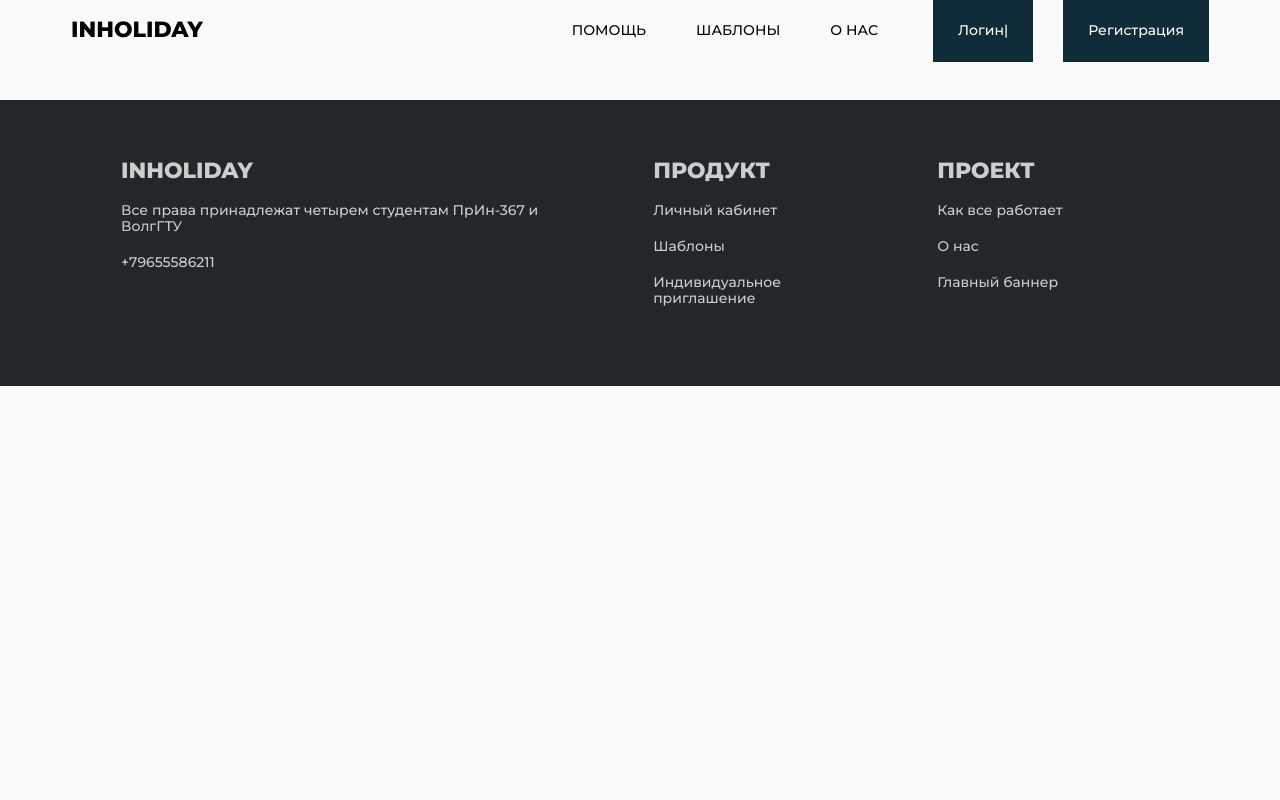
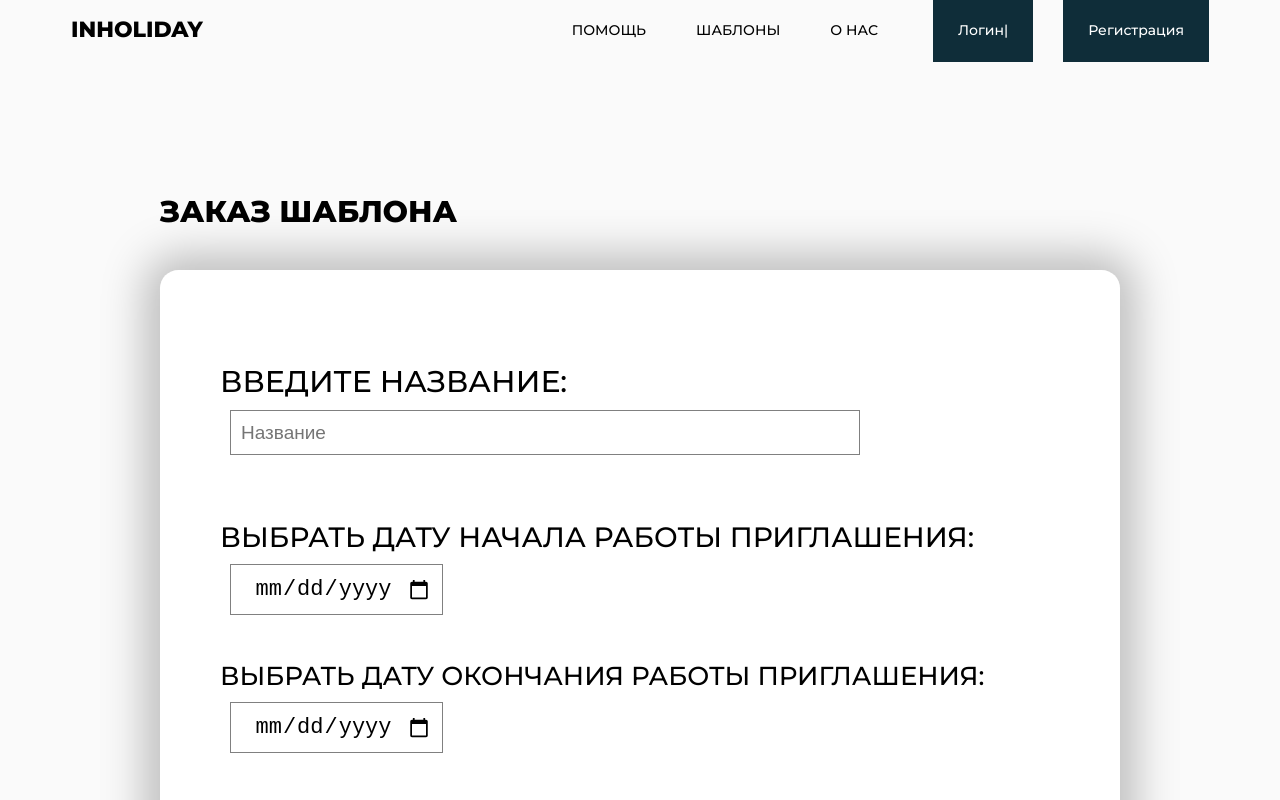
Before and after one commit to GhostGrand/inHolidayJS, a React (Create React App) app: page /order/1 in a window 1280 px wide. Shown: the top 800 px of the page. Built offline with nearby package versions, Linux system fonts and the light colour scheme; no server answers.

Commit message:
Настроен API в заказе шаблона

```diff
--- a/src/App.js
+++ b/src/App.js
@@ -32,6 +32,7 @@ function App() {
           <Route path="/help" element={<Help/>}/>
           <Route path="/auth" element={<Authorisation/>}/>
           <Route path="/reg" element={<Registation/>}/>
+          <Route path="/order/:id" element={<TemplateOrderForm/>}/>
         </Routes>
         {/* <Registation></Registation>
         <Authorisation></Authorisation> */}
--- a/src/Components/TemplateOrderForm/TemplateOrderForm.js
+++ b/src/Components/TemplateOrderForm/TemplateOrderForm.js
@@ -1,21 +1,114 @@
-import React from "react";
+import React, { useState, useEffect } from "react";
 import "../../App.css";
+import {
+  BrowserRouter as Router,
+  Routes,
+  Route,
+  useParams,
+  useNavigate
+} from "react-router-dom";
 import Rectangle from "./Rectangle 370.jpg"
 
+let url1 = 'http://45.15.159.0/api/template';
+
 export default function TemplateOrderForm() {
+
+  const{id} = useParams();
+
+  const [item, setItem] = useState();
+
+    useEffect(() => {
+        function apiGet() {
+            fetch('http://45.15.159.0/api/template/' + id, {
+                method: "GET",
+                headers: {
+                    'Accept': 'application/json',
+                    'Content-Type': 'application/json'
+                }
+            })
+            .then((response) => response.json())
+            .then((json) => {
+                console.log(json)
+                setItem(json)
+                console.log(item)
+            })
+        }
+        apiGet();
+    }, []);
+
+
+  const [formValue, setFormValue] = useState({ name:"", startDate:"", finishDate:"", idTemplate:id})
+
+  const [error, setError] = useState(null);
+  const [isError, setIsError] = useState(false);
+
+  const navigate = useNavigate();
+
+  function onSubmit(event) {
+    event.preventDefault();
+    console.log(formValue);
+    fetch('http://45.15.159.0/api/invitation', {
+      method:"POST",
+      headers: {
+        'Accept': 'application/json',
+        'Content-Type': 'application/json'
+      },
+      body: JSON.stringify({
+        name : formValue.name,
+        startDate: formValue.startDate,
+        finishDate: formValue.finishDate,
+        idTemplate: formValue.idTemplate
+      })
+    })
+    .then(response => {
+      if(response.status == 400) {
+        setIsError(true)
+        setError("Некорректные данные")
+      }
+      else if(response.status == 401) {
+        setIsError(true)
+        setError("Что-то не так с серваком (401)")
+      }
+      else if(response.status == 500) {
+        setIsError(true)
+        setError("Что-то не так с серваком (500)")
+      }
+      else {
+        setIsError(false)
+        navigate('/account')
+      }
+    })
+    .then(response => console.log(JSON.stringify(response)))
+  }
+
+  function handleInput(event) {
+    const {name, value} = event.target;
+    setFormValue({...formValue, [name]:value});
+    console.log(event.target.value);
+  }
+
   return (
       <div className = "orderForm">
         <p className = "orderFormHead">заказ шаблона</p>
-        <p className = "orderFormH1">шаблон #1 свадьба</p>
+
+        {item => (
+          <p key={item.id} className = "orderFormH1">шаблон #{item.id} {item.name}</p>
+        )}
+
         <div className = "Rectangle">
+          <form onSubmit={onSubmit}>
             <p className = "orderFormH1">введите название:</p>
-            <input id = "frm" className="form" type="text" name="name" placeholder="Свадьба228: Много любви (розовой), часть 2." />
+            <input id = "frm" className="form" type="text" name="name" placeholder="Название" value={formValue.name.value} onChange={handleInput}/>
             <p className = "orderFormH2">Выбрать дату начала работы приглашения:</p>
-            <input id="frmDate" className="form" type="date" name="startDate" />
+            <input id="frmDate" className="form" type="date" name="startDate" value={formValue.startDate.value} onChange={handleInput}/>
             <p className="orderFormH3">Выбрать дату окончания работы приглашения:</p>
-            <input id="frmDate" className="form" type="date" name="finishDate" />
+            <input id="frmDate" className="form" type="date" name="finishDate" value={formValue.finishDate.value} onChange={handleInput}/>
             <img className="img" src={Rectangle}/>
-            <button id="btn" className="button">Заказать</button>
+            <div style={{visibility: isError ? 'visible' : 'hidden' }}>
+            Ошибка: {error}.
+            </div>
+            <button id="btn" className="button" type="submit">Заказать</button>
+          </form>
         </div>
       </div>
   );
--- a/src/Components/Templates/Templates.js
+++ b/src/Components/Templates/Templates.js
@@ -1,4 +1,5 @@
 import React, { useState, useEffect } from "react";
+import { Link } from "react-router-dom";
 import "../../App.css";
 
 let url = 'http://45.15.159.0/api/template';
@@ -6,6 +7,7 @@ let url = 'http://45.15.159.0/api/template';
 export default function Templates() {
 
     const [items, setItems] = useState([]);
+
 
     const [error, setError] = useState(null);
     const [isError, setIsError] = useState(false);
@@ -28,6 +30,7 @@ export default function Templates() {
         }
         apiGet();
     }, []);
+
 
     return(
     <div className="container">
@@ -56,11 +59,11 @@ export default function Templates() {
 
                 <ul>
                     {items.map(item => (
-                        <li key={item.id}>
+                        <Link  key={item.id} to={'/order/{id}'.replace('{id}', item.id)}>
                             <div className="order">
                                 <p className="orderName">#{item.id}<br/>{item.name}</p>
                             </div>
-                        </li>
+                        </Link>
                     ))}
                 </ul>
             </div>
```
